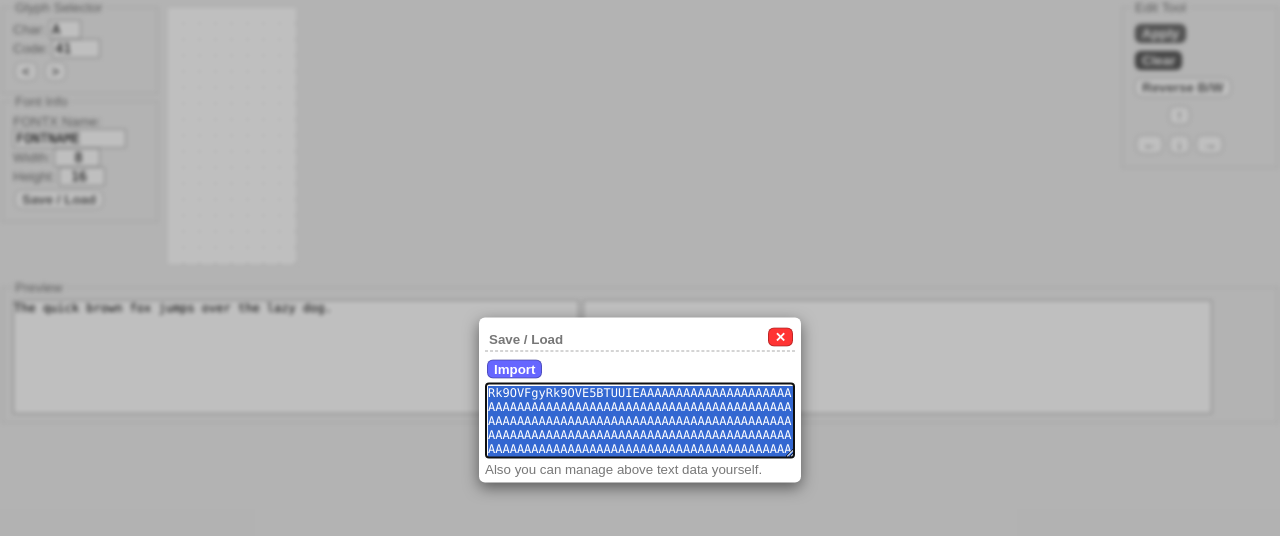
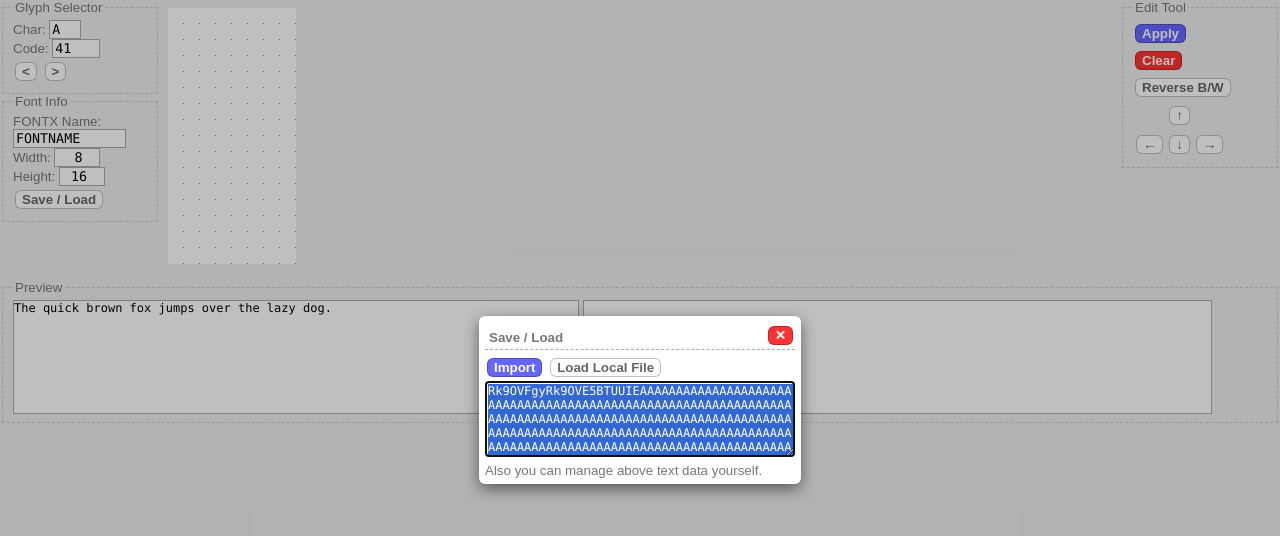
Before and after one commit to neri/fedit95, a website: page src/index.html in a window 1280 px wide. Both pictures are taken after a click on the link "Save / Load". Drawn offline with Linux system fonts and the light colour scheme.

Commit message:
Support darg and drop and load from local file

```diff
--- a/src/fontedit.js
+++ b/src/fontedit.js
@@ -17,6 +17,16 @@ document.addEventListener('DOMContentLoaded', () => {
     window.currentEditNumber = 0x41;
     window.mainCanvas = new GlyphEditor('#mainCanvas');
     window.fontData = new FontData();
+    window.mainBgDimming = 0;
+
+    const dimWindow = (x = 1) => {
+        console.log('DIM', mainBgDimming, x);
+        if (mainBgDimming > 0) {
+            $('#mainScreen').classList.add('blur');
+        } else {
+            $('#mainScreen').classList.remove('blur');
+        }
+    }
 
     const GlyphSelectorRefresh = () => {
         if (currentEditNumber > MAX_UNICHAR) currentEditNumber = MAX_UNICHAR;
@@ -31,13 +41,13 @@ document.addEventListener('DOMContentLoaded', () => {
     }
 
     const showDialog = (dialog) => {
-        $('#mainScreen').classList.add('blur');
+        dimWindow(1);
         $('#dialogBackground').style.display = 'block';
         dialog.style.display = 'block';
     }
 
     const closeDialog = (dialog) => {
-        $('#mainScreen').classList.remove('blur');
+        dimWindow(-1);
         $('#dialogBackground').style.display = 'none';
         dialog.style.display = 'none';
     }
@@ -81,9 +91,9 @@ document.addEventListener('DOMContentLoaded', () => {
         }
     }
 
-    const ImportFunction = () => {
-        if (fontData.import($('#base64Console').value)) {
-            localStorage.setItem(LS_WORKSPACE_KEY, $('#base64Console').value);
+    const loadData = (blob) => {
+        if (fontData.import(blob)) {
+            localStorage.setItem(LS_WORKSPACE_KEY, fontData.export());
             mainCanvas.resize(fontData.fontWidth, fontData.fontHeight);
             $('#fontName').value = fontData.fontName;
             $('#fontWidth').value = fontData.fontWidth;
@@ -97,8 +107,7 @@ document.addEventListener('DOMContentLoaded', () => {
         }
     }
     $('#previewText').value = localStorage.getItem(LS_PREVIEW_KEY) || "The quick brown fox jumps over the lazy dog.";
-    $('#base64Console').value = localStorage.getItem(LS_WORKSPACE_KEY) || "Rk9OVFgyRk9OVE5BTUUIEAA=";
-    ImportFunction();
+    loadData(localStorage.getItem(LS_WORKSPACE_KEY) || "Rk9OVFgyRk9OVE5BTUUIEAA=");
 
     $('#fontWidth').addEventListener('input', () => resizeDOM());
     $('#fontHeight').addEventListener('input', () => resizeDOM());
@@ -161,7 +170,7 @@ document.addEventListener('DOMContentLoaded', () => {
     });
 
     $('#importButton').addEventListener('click', () => {
-        if (ImportFunction()) {
+        if (loadData($('#base64Console').value)) {
             closeDialog($('#saveLoadDialog'));
         }
     });
@@ -184,6 +193,46 @@ document.addEventListener('DOMContentLoaded', () => {
     $('#fontName').addEventListener('input', () => {
         fontData.fontName = $('#fontName').value;
     })
+
+    $('html').addEventListener('dragover', (e) => {
+        e.stopPropagation();
+        e.preventDefault();
+        if (!window.nowDragging) {
+            window.nowDragging = true;
+            dimWindow(1);
+        }
+    }, false);
+
+    $('html').addEventListener('dragleave', (e) => {
+        e.stopPropagation();
+        e.preventDefault();
+        window.nowDragging = false;
+        dimWindow(-1);
+    }, false);
+
+    $('html').addEventListener('drop', (e) => {
+        e.stopPropagation();
+        e.preventDefault();
+        window.nowDragging = false;
+        dimWindow(-1);
+        const reader = new FileReader();
+        reader.addEventListener('load', (e) => {
+            loadData(e.target.result);
+        });
+        reader.readAsBinaryString(e.dataTransfer.files[0]);
+    }, false);
+
+    $('#loadButton').addEventListener('click', (e) => $('#loadFile').click(), false);
+
+    $('#loadFile').addEventListener('change', (e) => {
+        const reader = new FileReader();
+        reader.addEventListener('load', (e) => {
+            if (loadData(e.target.result)) {
+                closeDialog($('#saveLoadDialog'));
+            }
+        });
+        reader.readAsBinaryString(e.target.files[0]);
+    }, false);
 
 });
 
@@ -415,9 +464,12 @@ class FontData {
     import(data) {
         // TODO: original format
         if (data.startsWith("Rk9OVFgy")) {
-            // FONTX2
+            // FONTX2 (base64)
             const blob = atob(data);
             return this.importFontX2(blob);
+        } else if (data.startsWith('FONTX2')) {
+            // FONTX2 (blob)
+            return this.importFontX2(data);
         } else {
             return false;
         }
--- a/src/index.html
+++ b/src/index.html
@@ -85,10 +85,12 @@
             <a id="closeSaveLoadDialogButton" class="buttonDestructive closeButton">&#x2715;</a>
             <h2>Save / Load</h2>
             <a id="importButton" class="buttonActive">Import</a>
+            <a id="loadButton" class="button">Load Local File</a>
             <br>
             <textarea id="base64Console" cols="40" rows="5" placeholder="base64:"></textarea>
             <br>
             Also you can manage above text data yourself.
+            <input id="loadFile" type="file">
         </div>
     </div>
 
```
